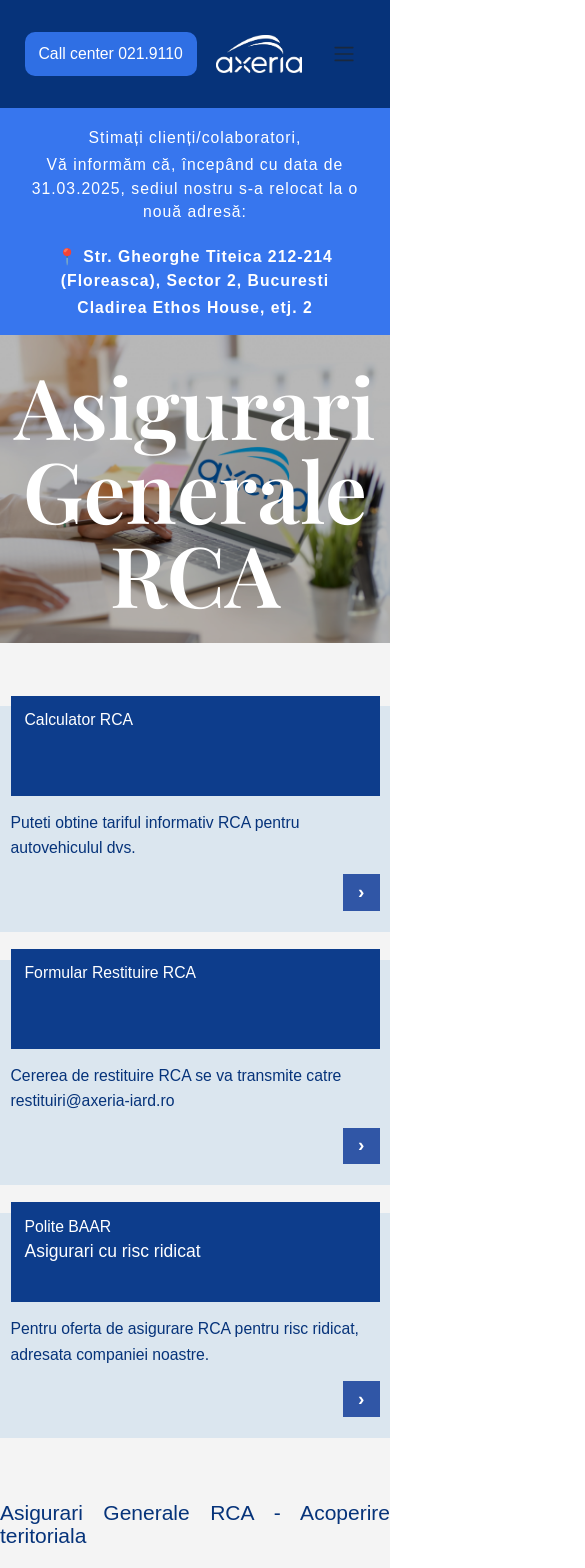
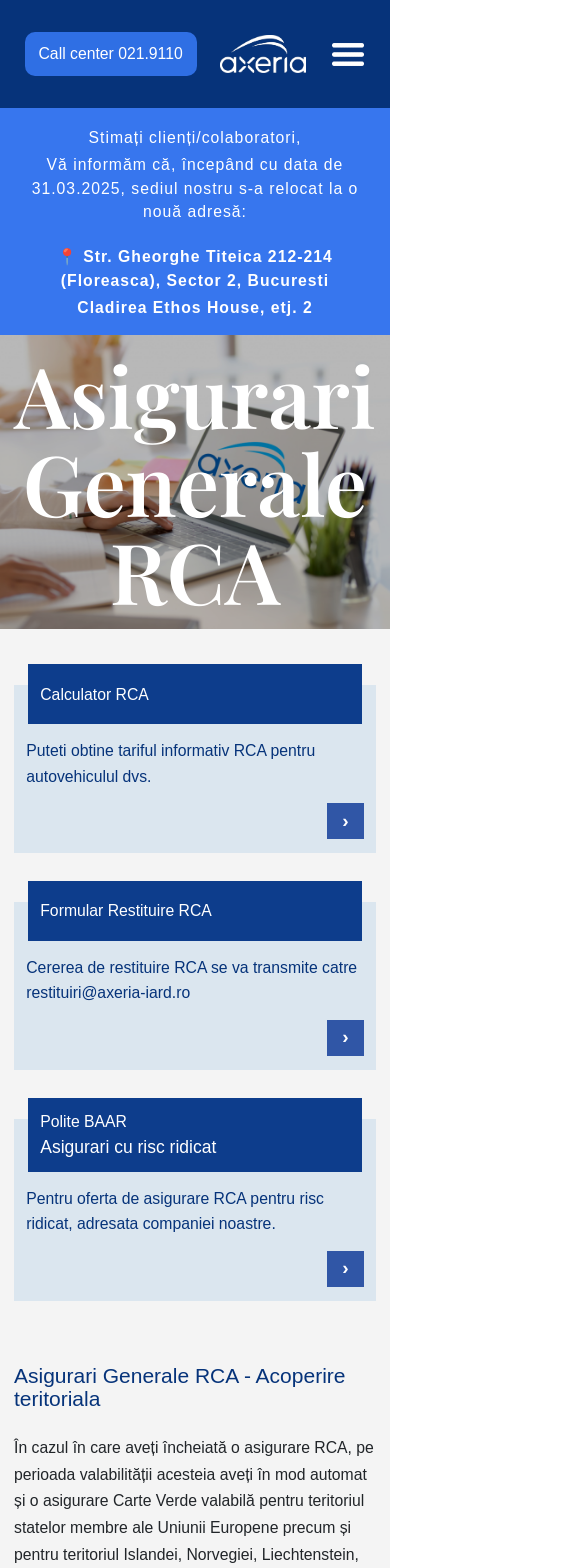
Before and after one commit to IordacheCatalin/IntaroWeebSite, an Angular app: page /rca in a window 390 px wide. Shown: the top 1568 px of the page, 585 px wide, since content can reach past the window. Built offline with nearby package versions, Linux system fonts and the light colour scheme; a web font is replaced by a local one.

Commit message:
Update design pentru mobile, adaugare link-uri utile in footer, ad

```diff
--- a/src/app/components/navbar/navbar.component.css
+++ b/src/app/components/navbar/navbar.component.css
@@ -27,7 +27,8 @@
   border-radius: 10px 3px;
 }
 
-.main-menu .nav-link:hover, .call-btn:hover {
+.main-menu .nav-link:hover,
+.call-btn:hover {
   color: #cde1ff;
   background-color: #1559ed;
   border-radius: 10px 3px;
@@ -57,6 +58,16 @@
   border-radius: 10px 3px;
   text-decoration: none;
   font-weight: 500;
+}
+
+.navbar-toggler .navbar-toggler-icon {
+  background-image: url('../../../assets//Icons/toggler_white.png') !important;
+  width: 2em;
+  height: 2rem;
+}
+
+.navbar-toggler.mobile-burger{
+padding: 2px;
 }
 
 /* Dropdown look like screenshot */
@@ -123,9 +134,11 @@
 
 /* OFFCANVAS look */
 .mobile-offcanvas {
-  background: var(--color-primary-project);
+  background: #06327ace;
   color: #ffffff;
   width: min(90vw, 420px);
+  margin: 20px 0;
+  border-radius: 10px 0px 0px 10px;
 }
 
 .offcanvas-header {
@@ -133,9 +146,12 @@
 }
 
 .mobile-offcanvas-topline {
-  height: 1px;
+  height: auto;
   width: 100%;
-  background: rgba(255, 255, 255, 0.2);
+}
+
+.mobile-offcanvas-topline img{
+  width: 120px;
 }
 
 /* Mobile menu items */
--- a/src/app/pages/rca/rca.component.css
+++ b/src/app/pages/rca/rca.component.css
@@ -4,9 +4,20 @@
 
 .general-rca-page {
     background: #f4f4f4;
+    overflow-x: hidden;
 }
 
-/* Hero */
+.general-rca-cards-grid,
+.general-rca-text-section,
+.general-rca-split-grid,
+.general-rca-bottom-section,
+.general-rca-hero-content {
+    width: 100%;
+    max-width: 1400px;
+    margin: 0 auto;
+    box-sizing: border-box;
+}
+
 .general-rca-hero {
     position: relative;
     min-height: 34rem;
@@ -23,31 +34,28 @@
 }
 
 .general-rca-hero-content {
-    max-width: 1400px;
-    margin: 0 auto;
     position: relative;
     min-height: 36rem;
+    padding: 0 5%;
+    display: flex;
+    align-items: center;
 }
 
 .general-rca-hero-title {
     position: relative;
     z-index: 1;
-    line-height: 1.2;
+    line-height: 1.1;
     font-family: "Playfair Display", serif;
     margin: 0;
 }
 
-/* Cards */
 .general-rca-cards-section {
-
-    padding: 6% 6% 6% 7%;
+    padding: 4rem 5%;
 }
 
 .general-rca-cards-grid {
-    max-width: 1400px;
-    margin: 0 auto;
     display: grid;
-    grid-template-columns: repeat(3, 1fr);
+    grid-template-columns: repeat(3, minmax(0, 1fr));
     gap: 2rem;
 }
 
@@ -56,6 +64,7 @@
     background: #dbe6ef;
     padding: 0 0 1.5rem;
     transition: transform 0.2s ease, box-shadow 0.2s ease;
+    height: 100%;
 }
 
 .general-rca-card:hover {
@@ -65,10 +74,12 @@
 
 .general-rca-card-header {
     background: #0d3d8c;
-    height: 100px;
-    margin: -3rem 1rem 1rem;
+    margin: -2rem 1rem 1rem;
     padding: 1rem 1.25rem;
-    min-height: 5.5rem;
+    min-height: 6rem;
+    display: flex;
+    flex-direction: column;
+    justify-content: center;
 }
 
 .general-rca-card-body {
@@ -90,14 +101,12 @@
     height: 2.6rem;
     background: #3056a6;
     margin-left: auto;
+    flex-shrink: 0;
 }
 
-/* Text blocks */
 .general-rca-text-section {
-    max-width: 1250px;
-    margin: 0 auto;
-    padding: 3rem 0 5rem;
-   text-align: justify;
+    padding: 3rem 5% 5rem;
+    text-align: justify;
 }
 
 .general-rca-section-title {
@@ -110,25 +119,23 @@
     line-height: 1.7;
 }
 
-/* Split section */
 .general-rca-split-section {
-    padding: 2rem 0 5rem;
+    padding: 2rem 5% 5rem;
 }
 
 .general-rca-split-grid {
-    width: 1400px;
-    margin: 0 auto;
     display: grid;
-    grid-template-columns: 1fr 1fr;
+    grid-template-columns: minmax(0, 1fr) minmax(0, 1fr);
     background: #f7f7f8;
 }
 
 .general-rca-accordion-side {
     background: #dfeaf1;
-    padding: 5rem 4rem;
+    padding: 4rem 3rem;
 }
 
 .general-rca-accordion-list {
+    width: 100%;
     max-width: 100%;
     margin: 0 auto;
 }
@@ -136,6 +143,12 @@
 .general-rca-accordion-item {
     background: #f8f8f8;
     border-bottom: 0.125rem solid #d1dde8;
+    transition: box-shadow 0.3s ease;
+    scroll-margin-top: 6rem;
+}
+
+.general-rca-accordion-item.is-open {
+    box-shadow: 0 0.5rem 1rem rgba(0, 0, 0, 0.05);
 }
 
 .general-rca-accordion-trigger {
@@ -144,22 +157,59 @@
     text-align: left;
     border: none;
     background: transparent;
-    padding: 1.5rem 1rem;
+    padding: 1.25rem 1rem;
     cursor: pointer;
+    display: flex;
+    align-items: center;
+    transition: background-color 0.25s ease;
+}
+
+.general-rca-accordion-trigger:hover {
+    background-color: rgba(13, 61, 140, 0.04);
+}
+
+.general-rca-accordion-icon {
+    flex-shrink: 0;
+    transition: transform 0.3s ease;
+}
+
+.general-rca-accordion-item.is-open .general-rca-accordion-icon {
+    transform: rotate(180deg);
+}
+
+.general-rca-accordion-trigger span:last-child {
+    flex: 1;
+    word-break: break-word;
+}
+
+.general-rca-accordion-content-wrapper {
+    display: grid;
+    grid-template-rows: 0fr;
+    transition: grid-template-rows 0.4s ease;
+}
+
+.general-rca-accordion-content-wrapper.is-open {
+    grid-template-rows: 1fr;
 }
 
 .general-rca-accordion-content {
+    overflow: hidden;
+    padding: 0 1rem;
+}
+
+.general-rca-accordion-content-wrapper.is-open .general-rca-accordion-content {
     padding: 0 1rem 1.5rem;
 }
 
 .general-rca-accordion-content p {
     margin: 0 0 1rem;
     line-height: 1.7;
+    word-break: break-word;
 }
 
 .general-rca-info-side {
     background: #f8f8f8;
-    padding: 3.5rem 4rem;
+    padding: 3.5rem 3rem;
     display: flex;
     flex-direction: column;
     align-items: center;
@@ -168,12 +218,13 @@
 .general-rca-info-title {
     margin: 0 0 2rem;
     line-height: 1.05;
+    font-size: clamp(2rem, 5vw, 3.75rem);
 }
 
 .general-rca-info-image-wrap {
     width: 100%;
     max-width: 31rem;
-    box-shadow: 7px 6px 10px 0px rgba(0, 0, 0, 0.48);
+    box-shadow: 7px 6px 10px 0 rgba(0, 0, 0, 0.48);
     margin-bottom: 1.5rem;
 }
 
@@ -184,6 +235,7 @@
 }
 
 .general-rca-info-text {
+    width: 100%;
     max-width: 31rem;
     line-height: 1.7;
     margin: 0 0 1.75rem;
@@ -195,14 +247,13 @@
     border-radius: 0.5rem;
     gap: 1rem;
     align-self: flex-start;
-    margin-left: calc((100% - min(100%, 31rem)) / 2);
+    display: inline-flex;
+    align-items: center;
+    flex-wrap: nowrap;
 }
 
-/* Bottom */
 .general-rca-bottom-section {
-    width: 1400px;
-    margin: 0 auto;
-    padding: 1rem 0 6rem;
+    padding: 1rem 5% 6rem;
 }
 
 .general-rca-bold-text {
@@ -218,7 +269,29 @@
     margin-top: 2rem;
 }
 
-/* Tablet */
+@media (max-width: 75rem) {
+    .general-rca-cards-grid {
+        grid-template-columns: repeat(2, minmax(0, 1fr));
+    }
+
+    .general-rca-split-grid {
+        grid-template-columns: 1fr;
+    }
+
+    .general-rca-accordion-side,
+    .general-rca-info-side {
+        padding: 2.5rem 2rem;
+    }
+
+    .general-rca-info-side {
+        align-items: stretch;
+    }
+
+    .general-rca-info-button {
+        align-self: flex-start;
+    }
+}
+
 @media (max-width: 62rem) {
     .general-rca-hero {
         min-height: 28rem;
@@ -226,11 +299,24 @@
 
     .general-rca-hero-content {
         min-height: 28rem;
-        padding-left: 5%;
+        padding: 0 5%;
+    }
+
+    .general-rca-cards-section,
+    .general-rca-text-section,
+    .general-rca-split-section,
+    .general-rca-bottom-section {
+        padding-left: 4%;
+        padding-right: 4%;
     }
 
     .general-rca-cards-grid {
         grid-template-columns: 1fr;
+        gap: 3.5rem;
+    }
+
+    .general-rca-card-header {
+        margin: -1rem 0.75rem 1rem;
     }
 
     .general-rca-split-grid {
@@ -242,60 +328,99 @@
         padding: 2rem 1.5rem;
     }
 
-    .general-rca-info-button {
-        margin-left: 0;
-        align-self: flex-start;
+    .general-rca-info-side {
+        align-items: stretch;
+    }
+
+    .general-rca-info-title {
+        text-align: center;
+        font-size: 2.5rem;
+    }
+
+    .general-rca-info-image-wrap,
+    .general-rca-info-text {
+        max-width: 100%;
     }
 }
 
-/* Mobile */
 @media (max-width: 48rem) {
     .general-rca-hero {
-        min-height: 22rem;
+        min-height: 21rem;
+        background-position: center;
     }
 
     .general-rca-hero-content {
-        min-height: 22rem;
-        align-items: center;
-        padding-left: 0;
+        min-height: 21rem;
+        justify-content: center;
         text-align: center;
-        justify-content: center;
+        padding: 0 1rem;
     }
 
     .general-rca-hero-title {
-        line-height: 1;
+        line-height: 1.05;
     }
 
     .general-rca-cards-section {
-        padding: 3rem 0 2.5rem;
+        padding-top: 2.5rem;
+        padding-bottom: 2.5rem;
+    }
+
+    .general-rca-card {
+        padding-bottom: 1rem;
     }
 
     .general-rca-card-header {
-        min-height: auto;
-        margin: -0.75rem 0.75rem 1rem;
-        padding: 0.875rem 1rem;
+        min-height: 60px;
+        margin: -1.5rem 1rem 1rem 1rem;
+        padding: 1rem;
     }
 
     .general-rca-card-body {
-        padding: 0 0.75rem;
+        padding: 0 1rem;
         min-height: auto;
     }
 
     .general-rca-text-section {
-        padding: 2rem 0 3rem;
+        padding-top: 2rem;
+        padding-bottom: 3rem;
+        text-align: left;
     }
 
     .general-rca-split-section {
-        padding: 1rem 0 3rem;
+        padding: 1rem 1rem 3rem;
+    }
+
+    .general-rca-split-grid {
+        grid-template-columns: 1fr;
+    }
+
+    .general-rca-accordion-side,
+    .general-rca-info-side {
+        padding: 1.5rem 1rem;
     }
 
     .general-rca-accordion-trigger {
-        padding: 1rem 0.875rem;
+        padding: 1rem 0.75rem;
         gap: 0.625rem;
+        align-items: flex-start;
+    }
+
+    .general-rca-accordion-trigger span:last-child {
+        font-size: 1.125rem;
+        line-height: 1.4;
     }
 
     .general-rca-accordion-content {
-        padding: 0 0.875rem 1rem;
+        padding: 0 0.75rem;
+    }
+
+    .general-rca-accordion-content-wrapper.is-open .general-rca-accordion-content {
+        padding: 0 0.75rem 1rem;
+    }
+
+    .general-rca-accordion-content p {
+        font-size: 0.95rem;
+        line-height: 1.6;
     }
 
     .general-rca-info-side {
@@ -304,19 +429,76 @@
 
     .general-rca-info-title {
         text-align: center;
+        font-size: 2rem;
+        line-height: 1.1;
+        margin-bottom: 1.25rem;
     }
 
-    .general-rca-info-image-wrap,
+    .general-rca-info-image-wrap {
+        max-width: 100%;
+        margin-bottom: 1rem;
+    }
+
     .general-rca-info-text {
         max-width: 100%;
+        font-size: 1rem;
+        line-height: 1.6;
     }
 
     .general-rca-info-button {
         width: 100%;
         justify-content: space-between;
+        padding: 0.875rem 1rem;
+    }
+
+    .general-rca-info-button span:first-child {
+        font-size: 1rem;
+    }
+
+    .general-rca-info-button span:last-child {
+        font-size: 1.5rem;
     }
 
     .general-rca-bottom-section {
-        padding: 0 0 4rem;
+        padding-bottom: 4rem;
     }
 }
+
+@media (max-width: 30rem) {
+    .general-rca-cards-section,
+    .general-rca-text-section,
+    .general-rca-split-section,
+    .general-rca-bottom-section {
+        padding-left: 1rem;
+        padding-right: 1rem;
+    }
+
+    .general-rca-card-header {
+        padding: 0.875rem;
+    }
+
+    .general-rca-card-body {
+        padding: 0 0.875rem;
+    }
+
+    .general-rca-accordion-side,
+    .general-rca-info-side {
+        padding: 1rem 0.75rem;
+    }
+
+    .general-rca-accordion-trigger {
+        padding: 0.875rem 0.625rem;
+    }
+
+    .general-rca-accordion-content {
+        padding: 0 0.625rem;
+    }
+
+    .general-rca-accordion-content-wrapper.is-open .general-rca-accordion-content {
+        padding: 0 0.625rem 0.875rem;
+    }
+
+    .general-rca-info-title {
+        font-size: 1.75rem;
+    }
+}
```
Also changed, not shown: src/app/components/footer/footer.component.html (+9 -5 lines), src/app/components/navbar/navbar.component.html (+10 -10 lines), src/app/pages/rca/rca.component.html (+27 -15 lines), src/app/pages/rca/rca.component.ts (+25 -2 lines), src/assets/Icons/toggler_white.png (added), 1 other file (tests, documents, lock files or other folders).
